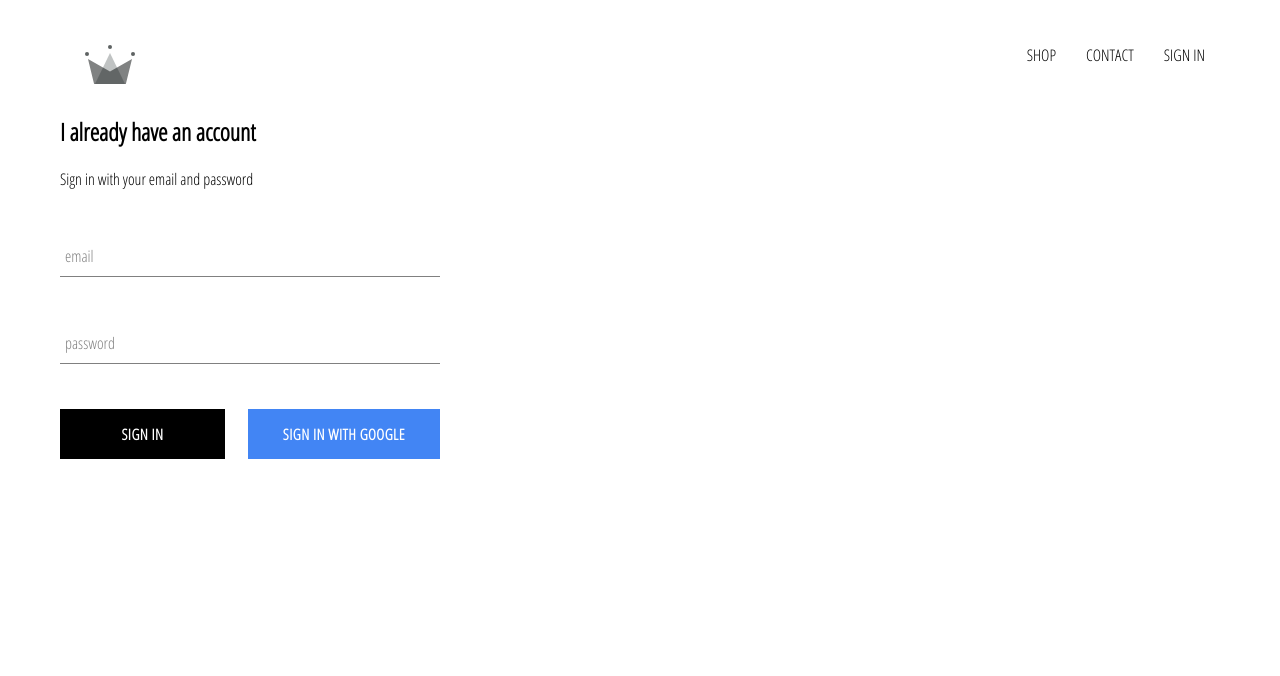
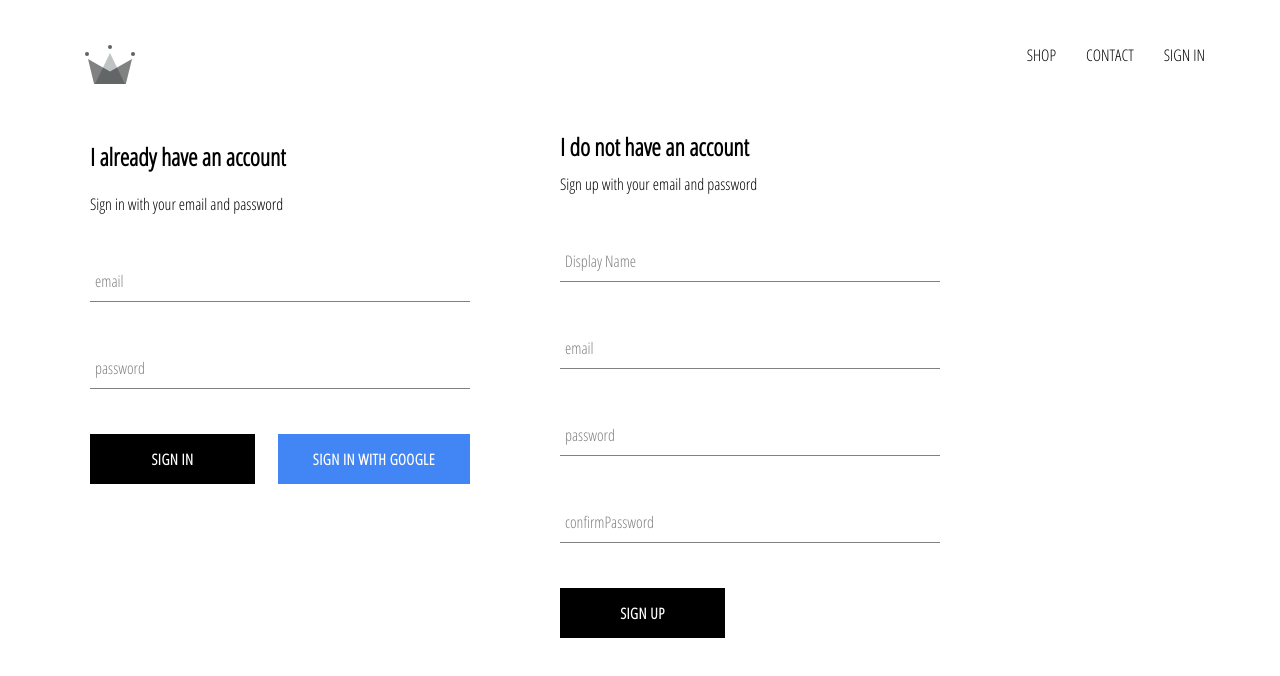
Before and after one commit to sukantamaikap/crown, a React (Create React App) app: page /signin in a window 1280 px wide. Shown: the top 676 px of the page. Built offline with nearby package versions, Linux system fonts and the light colour scheme; no server answers.

Commit message:
adding email signin via firebase

```diff
--- a/src/App.js
+++ b/src/App.js
@@ -1,5 +1,5 @@
 import React from 'react';
-import { Route } from 'react-router-dom';
+import { Switch, Route } from 'react-router-dom';
 
 import './App.css';
 import HomrePage from './pages/homepage/homepage.component';
@@ -26,8 +26,9 @@
 
         userRef.onSnapshot(snapshot => {
           this.setState({
-            id: snapshot.id,
+            currentUser: {id: snapshot.id,
             ...snapshot.data()
+            }
           }, () => {
             console.log(this.state);
           });
@@ -47,15 +48,13 @@
   render() {
   return (
         <div>
-          {/* Header will be part of all the pages. Anything that has to be part of all the pages
-          has to be be outside switch */}
           <Header currentUser={this.state.currentUser}/>
-          <switch>
+          <Switch>
             <Route exact path='/' component= {HomrePage} />
-            <Route exact path='/shop' component = {ShopPage} />
-            <Route exact path='/signin' component = {SignInAndSignUpPage} />
-            <Route exact path='/shop/hats' component = {HatsPage} />
-          </switch>
+            <Route path='/shop' component = {ShopPage} />
+            <Route path='/signin' component = {SignInAndSignUpPage} />
+            <Route path='/shop/hats' component = {HatsPage} />
+          </Switch>
         </div>
         );
     }
--- /dev/null
+++ b/src/components/sign-up/sign-up.component.jsx
@@ -0,0 +1,96 @@
+import React from 'react';
+
+import FormInput from '../form-input/form-input.component';
+import CustomButton from '../custom-button/custom-button.component';
+import {auth, createUserProfileDocument} from '../../firebase/firebase.utils';
+
+import './sign-up.styles.scss';
+
+class SignUp extends React.Component {
+    constructor() {
+        super();
+
+        this.state = {
+            displayName: '',
+            email: '',
+            password: '',
+            confirmPassword: ''
+        }
+    }
+
+    handleSubmit = async event => {
+        event.preventDefault();
+        const {displayName, email, password, confirmPassword} = this.state;
+        if (password !== confirmPassword) {
+            alert('passwrods don\'t match');
+            return;
+        }
+
+        try {
+            const { user } = await auth.createUserWithEmailAndPassword(email, password);
+            await createUserProfileDocument(user, {displayName});
+            // clear the form
+            this.setState({
+                displayName: '',
+                email: '',
+                password: '',
+                confirmPassword: ''
+            });
+        } catch (error) {
+            console.error(error);
+        }
+    };
+
+    handlChange = event => {
+        const {name, value} = event.target;
+        this.setState({[name]: value});
+    };
+
+    render() {
+        const {displayName, email, password, confirmPassword} = this.state;
+        return(
+            <div className='sign-up'>
+                <h2 className='title'>I do not have an account</h2>
+                <span>Sign up with your email and password</span>
+                <form className= 'sign-up-form' onSubmit={this.handleSubmit}>
+                    <FormInput
+                        type='text'
+                        name='displayName'
+                        value={displayName}
+                        onChange={this.handlChange}
+                        label='Display Name'
+                        required
+                    />
+                    <FormInput
+                        type='email'
+                        name='email'
+                        value={email}
+                        onChange={this.handlChange}
+                        label='email'
+                        required
+                    />
+                    <FormInput
+                        type='password'
+                        name='password'
+                        value={password}
+                        onChange={this.handlChange}
+                        label='password'
+                        required
+                    />
+                    <FormInput
+                        type='password'
+                        name='confirmPassword'
+                        value={confirmPassword}
+                        onChange={this.handlChange}
+                        label='confirmPassword'
+                        required
+                    />
+
+                    <CustomButton type='submit'>Sign Up</CustomButton>
+                </form>
+            </div>
+        );
+    }
+}
+
+export default SignUp;
--- /dev/null
+++ b/src/components/sign-up/sign-up.styles.scss
@@ -0,0 +1,9 @@
+.sign-up {
+    display: flex;
+    flex-direction: column;
+    width: 380px;
+
+    .title {
+        margin: 10px 0;
+    }
+}
--- a/src/pages/sign-in-and-sign-up/sign-in-and-sign-up.component.jsx
+++ b/src/pages/sign-in-and-sign-up/sign-in-and-sign-up.component.jsx
@@ -2,10 +2,11 @@
 
 import './sign-in-and-sign-up.page.styles.scss';
 import SignIn from '../../components/sign-in/sign-in.component';
-
+import SignUp from '../../components/sign-up/sign-up.component';
 const SignInAndSignUpPage = () => (
     <div className='sign-in-and-sign-up'>
         <SignIn />
+        <SignUp />
     </div>
 );
 
--- a/src/pages/sign-in-and-sign-up/sign-in-and-sign-up.page.styles.scss
+++ b/src/pages/sign-in-and-sign-up/sign-in-and-sign-up.page.styles.scss
@@ -0,0 +1,6 @@
+.sign-in-and-sign-up {
+    width: 850px;
+    display: flex;
+    justify-content: space-between;
+    margin: 30px;
+}
```
